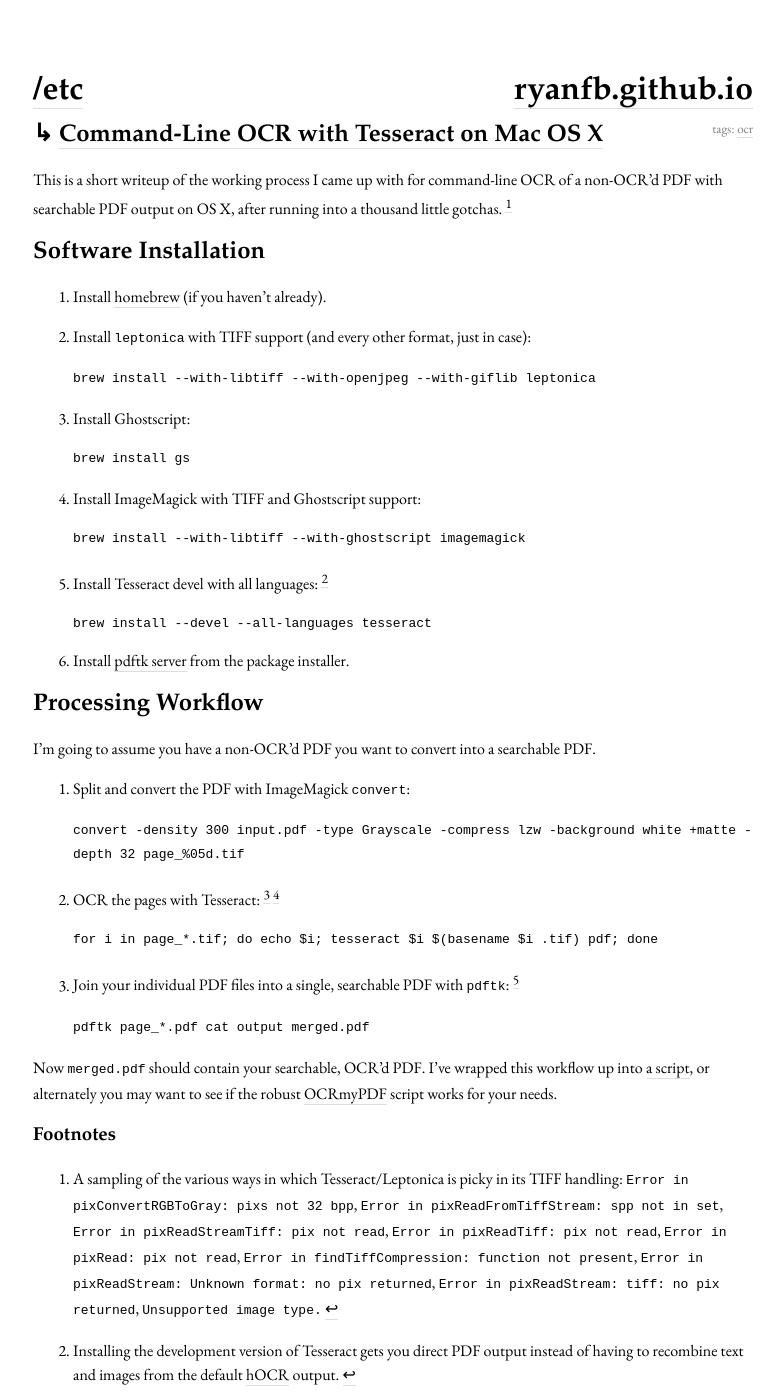
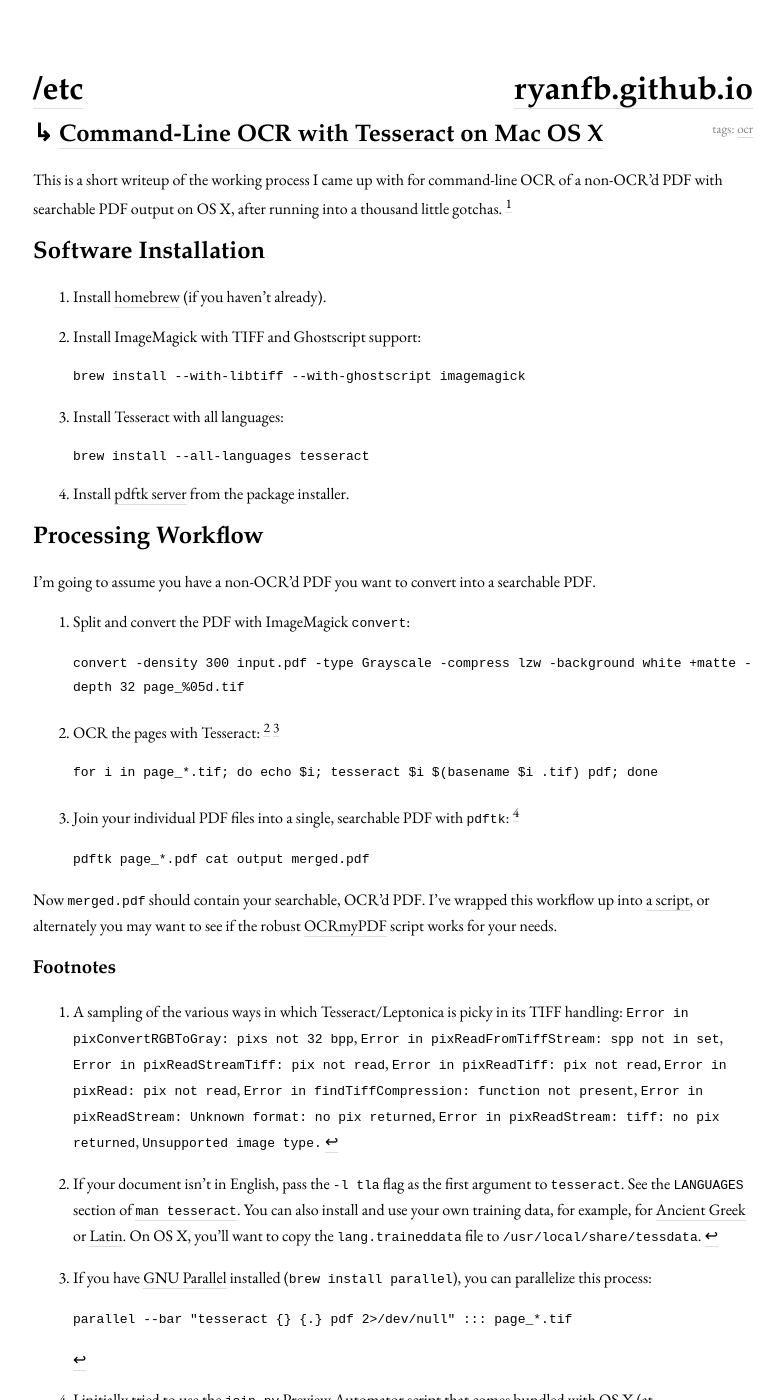
Before and after one commit to ryanfb/etc, a Jekyll site: the page built from _posts/2014-11-13-command_line_ocr_on_mac_os_x.md, in a window 1280 px wide and 1400 px high. Shown: the whole window, without its empty margins (247-1031 px from the left). Built offline with Jekyll 4.4.1, drawn with Linux system fonts in a browser that asks for light colours; nearby versions of some CDN libraries.

Commit message:
Update commands for current Tesseract Homebrew formula

```diff
--- a/_posts/2014-11-13-command_line_ocr_on_mac_os_x.md
+++ b/_posts/2014-11-13-command_line_ocr_on_mac_os_x.md
@@ -10,23 +10,15 @@
 ---------------------
 
   0. Install [homebrew](http://brew.sh/) (if you haven't already).
-  1. Install `leptonica` with TIFF support (and every other format, just in case):
-
-         brew install --with-libtiff --with-openjpeg --with-giflib leptonica
-
-  2. Install Ghostscript:
-
-         brew install gs
-
-  3. Install ImageMagick with TIFF and Ghostscript support:
+  1. Install ImageMagick with TIFF and Ghostscript support:
 
          brew install --with-libtiff --with-ghostscript imagemagick
 
-  4. Install Tesseract devel with all languages: [^devel]
+  2. Install Tesseract with all languages:
 
-         brew install --devel --all-languages tesseract
+         brew install --all-languages tesseract
 
-  5. Install [pdftk server](https://www.pdflabs.com/tools/pdftk-server/) from the package installer.
+  3. Install [pdftk server](https://www.pdflabs.com/tools/pdftk-server/) from the package installer.
 
 Processing Workflow
 -------------------
@@ -64,7 +56,6 @@
 
     I realized at the end of writing this guide that you can also use `convert` to create a multipage TIFF (omit the `_%05d` format specifier in your output filename) and process/output that directly with Tesseract, but I like being able to parallelize the OCR,[^parallel] and recombining with pdftk gives me better compression in my testing.
 
-[^devel]: Installing the development version of Tesseract gets you direct PDF output instead of having to recombine text and images from the default [hOCR](http://en.wikipedia.org/wiki/HOCR) output.
 [^parallel]:
     If you have [GNU Parallel](http://www.gnu.org/software/parallel/) installed (`brew install parallel`), you can parallelize this process:
 
```
